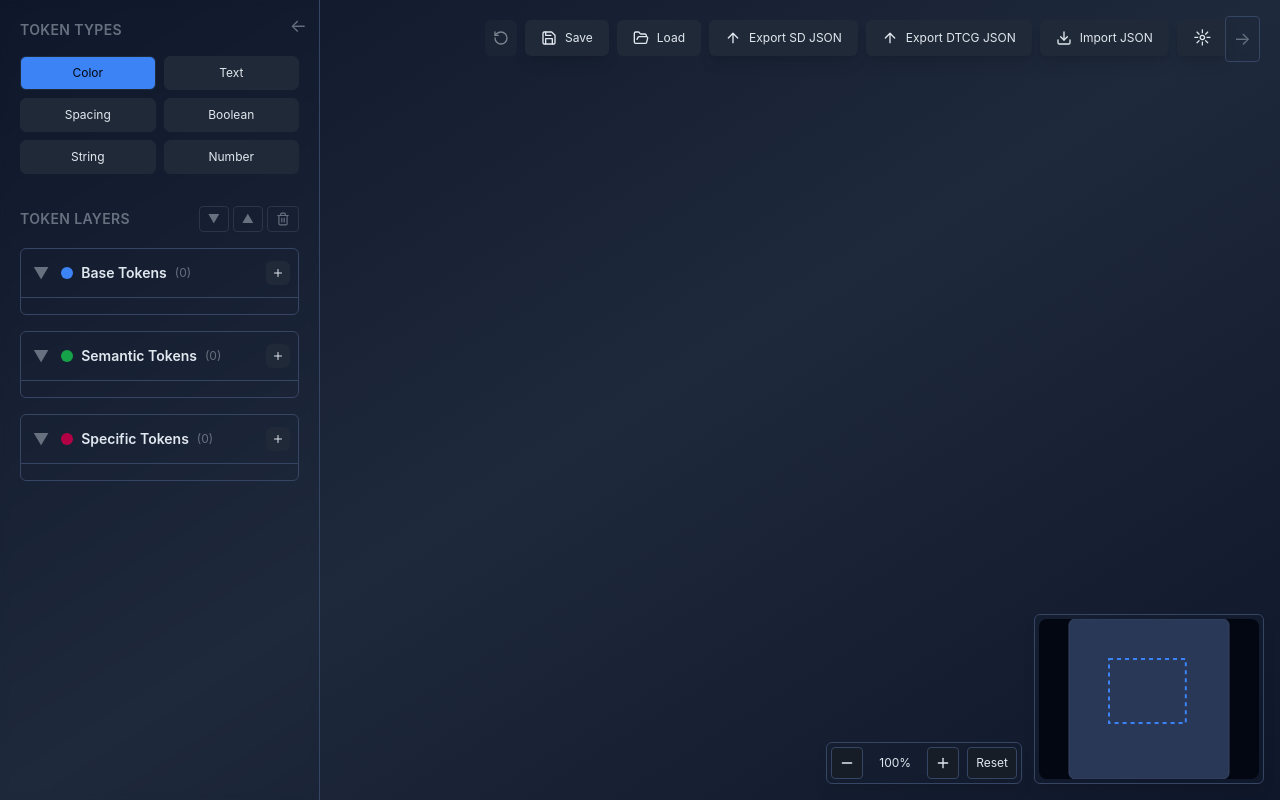
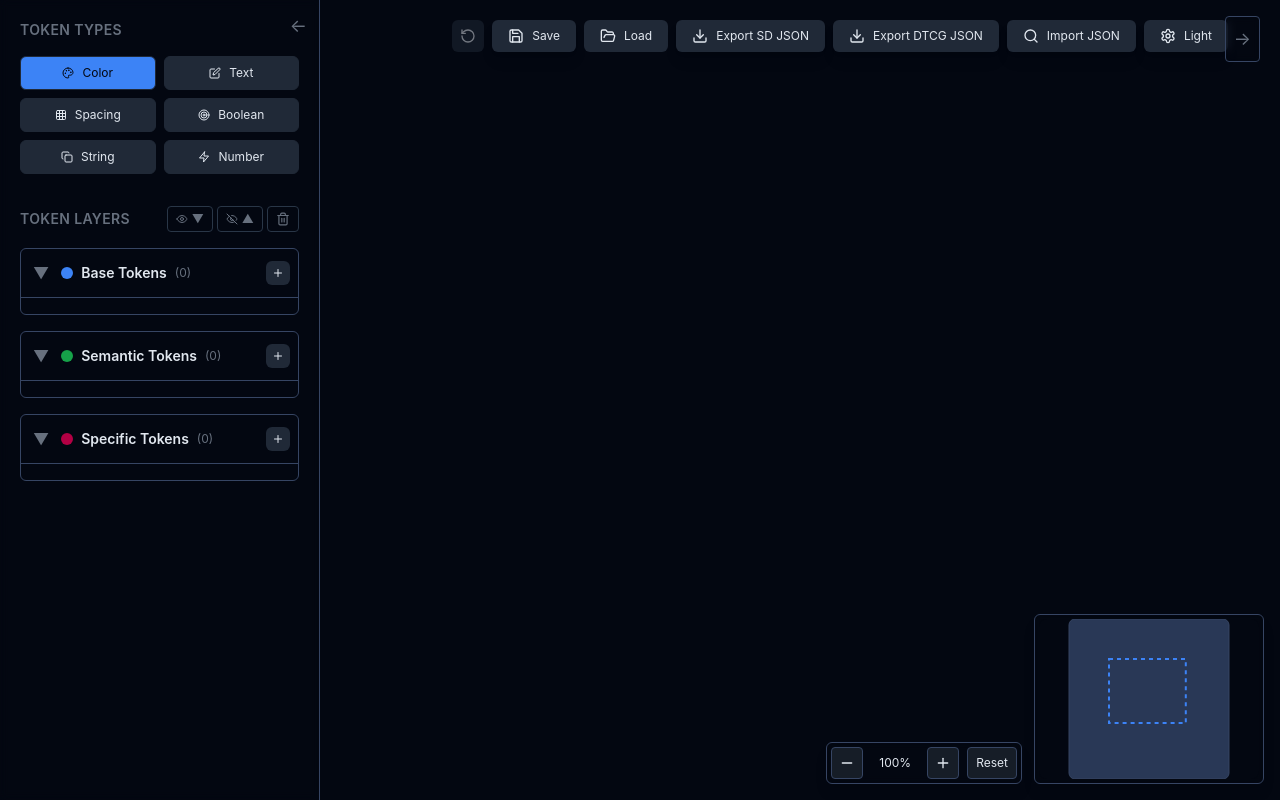
Before and after one commit to m-milde/design-tokens-manager, a React (Vite) app: page / in a window 1280 px wide. Built offline with nearby package versions, Linux system fonts and the light colour scheme.

Commit message:
Thems updates

```diff
--- a/client/global.css
+++ b/client/global.css
@@ -94,6 +94,7 @@
     --foreground: 213 31% 91%;
 
     --dtm-bg-white: 0 0 100%;
+    --dtm-bg-dark-graphite: 224 71% 4%;
 
     --card: 224 71% 4%;
     --card-foreground: 213 31% 91%;
@@ -176,6 +177,7 @@
   .dtm-bg-overlay { background-color: hsl(var(--dtm-bg-overlay)); }
   .dtm-bg-white { background-color: hsl(var(--dtm-bg-white)); }
   .dtm-text-primary-75 { color: hsl(var(--dtm-text-primary)/75%) !important; }
+  .dtm-bg-graphite { background-color: hsl(var(--dtm-bg-dark-graphite)); }
 
   .dtm-text-primary { color: hsl(var(--dtm-text-primary)); }
   .dtm-text-primary-75 { color: hsl(var(--dtm-text-primary)/75%) !important; }
--- a/client/pages/Index.tsx
+++ b/client/pages/Index.tsx
@@ -1,5 +1,12 @@
 import React, { useState, useRef, useCallback, useEffect } from "react";
-import { Trash2, X, Plus, Download, Minus, RotateCcw, RotateCw, Save as SaveIcon, FolderOpen, ArrowUp, Edit, Users } from "lucide-react";
+import {
+  Trash2, X, Plus, Download, Minus, RotateCcw, RotateCw,
+  Save as SaveIcon, FolderOpen, ArrowUp, Edit, Users,
+  // New icons for future use
+  Unlink, Link, Copy, Scissors, Layers, Palette, Settings,
+  Eye, EyeOff, Lock, Unlock, Star, Heart, Zap, Target,
+  Grid, List, Calendar, Clock, Search, Filter, SortAsc, SortDesc
+} from "lucide-react";
 
 interface Token {
   id: string;
@@ -173,10 +180,10 @@ const NodeBubble: React.FC<NodeBubbleProps> = ({
     >
       {/* Top Socket - Bidirectional */}
       <div
-        className={`absolute -top-2 left-1/2 transform -translate-x-1/2 w-4 h-4 border-2 rounded-full cursor-crosshair hover:scale-125 transition-all ${
+        className={`absolute -top-2 left-1/2 transform -translate-x-1/2 w-4 h-4 border-2 dtm-bg-graphite rounded-full cursor-crosshair hover:scale-125 transition-all ${
           isSocketConnected("top")
             ? "bg-white border-white"
-            : "border-white"
+            : "border-white dtm-bg-graphite"
         }`}
         onMouseDown={(e) => {
           e.stopPropagation();
@@ -209,7 +216,7 @@ const NodeBubble: React.FC<NodeBubbleProps> = ({
         className={`absolute top-1/2 -left-3 transform -translate-y-1/2 w-4 h-4 border-2 rounded-full cursor-crosshair hover:scale-125 transition-all ${
           isSocketConnected("left")
             ? "bg-white border-white"
-            : "border-white"
+            : "border-white dtm-bg-graphite"
         }`}
         onMouseDown={(e) => {
           e.stopPropagation();
@@ -242,7 +249,7 @@ const NodeBubble: React.FC<NodeBubbleProps> = ({
         className={`absolute top-1/2 -right-3 transform -translate-y-1/2 w-4 h-4 border-2 rounded-full cursor-crosshair hover:scale-125 transition-all ${
           isSocketConnected("right")
             ? "bg-white border-white"
-            : "border-white"
+            : "border-white dtm-bg-graphite"
         }`}
         onMouseDown={(e) => {
           e.stopPropagation();
@@ -304,10 +311,10 @@ const NodeBubble: React.FC<NodeBubbleProps> = ({
             }}
             title="Disconnect connections"
           >
-            <X size={10} />
+            <Unlink size={10}/>
           </button>
           <button
-            className="w-6 h-6 dtm-btn-primary rounded flex items-center justify-center transition-all text-xs"
+            className="w-6 h-6 dtm-btn-secondary rounded flex items-center justify-center transition-all text-xs"
             onClick={(e) => {
               e.stopPropagation();
               onDeleteNode(token.id);
@@ -334,7 +341,7 @@ const NodeBubble: React.FC<NodeBubbleProps> = ({
         className={`absolute -bottom-2 left-1/2 transform -translate-x-1/2 w-4 h-4 border-2 rounded-full cursor-crosshair transition-all hover:scale-125 ${
           isSocketConnected("bottom")
             ? "bg-white border-white"
-            : "border-white"
+            : "border-white dtm-bg-graphite"
         }`}
         onMouseDown={(e) => {
           e.stopPropagation();
@@ -2176,7 +2183,7 @@ export default function Index() {
   ];
 
   return (
-    <div className="h-screen flex bg-gradient-to-br from-slate-900 via-slate-800 to-slate-900 text-white overflow-hidden">
+    <div className="h-screen flex dtm-bg-graphite from-slate-900 via-slate-800 to-slate-900 text-white overflow-hidden">
       {/* Left Panel */}
       <div className={`${isSidebarCollapsed ? 'w-16' : 'w-80'} dtm-bg-secondary/95 backdrop-blur-sm border-r dtm-border-primary overflow-y-auto transition-all duration-500 ease-in-out`}>
         <div className={`${isSidebarCollapsed ? 'p-2' : 'p-5'} relative`}>
@@ -2209,13 +2216,19 @@ export default function Index() {
                 ).map((type) => (
                   <button
                     key={type}
-                    className={`p-2 text-xs rounded-md border transition-all ${
+                    className={`p-2 text-xs rounded-md border transition-all flex items-center gap-2 justify-center ${
                       currentTokenType === type
                         ? "dtm-btn-primary dtm-text-primary"
                         : "dtm-btn-secondary hover:dtm-text-primary hover:dtm-border-accent hover:dtm-bg-tertiary"
                     }`}
                     onClick={() => setCurrentTokenType(type)}
                   >
+                    {type === "color" && <Palette size={12} />}
+                    {type === "text" && <Edit size={12} />}
+                    {type === "spacing" && <Grid size={12} />}
+                    {type === "boolean" && <Target size={12} />}
+                    {type === "string" && <Copy size={12} />}
+                    {type === "number" && <Zap size={12} />}
                     {type.charAt(0).toUpperCase() + type.slice(1)}
                   </button>
                 ))}
@@ -2236,14 +2249,21 @@ export default function Index() {
                 ).map((type) => (
                   <button
                     key={type}
-                    className={`w-8 h-8 dtm-text-primary-75 rounded-md border transition-all ${
+                    className={`w-8 h-8 dtm-text-primary-75 rounded-md border transition-all flex items-center justify-center ${
                       currentTokenType === type
                         ? "dtm-btn-primary dtm-border-accent"
                         : "dtm-bg-secondary dtm-border-primary dtm-text-primary hover:dtm-btn-primary hover:dtm-border-accent"
                     }`}
                     onClick={() => setCurrentTokenType(type)}
                     title={type.charAt(0).toUpperCase() + type.slice(1)}
-                  />
+                  >
+                    {type === "color" && <Palette size={14} />}
+                    {type === "text" && <Edit size={14} />}
+                    {type === "spacing" && <Grid size={14} />}
+                    {type === "boolean" && <Target size={14} />}
+                    {type === "string" && <Copy size={14} />}
+                    {type === "number" && <Zap size={14} />}
+                  </button>
                 ))}
               </div>
             </div>
@@ -2258,17 +2278,19 @@ export default function Index() {
                 </h3>
                 <div className="flex gap-1">
                   <button
-                    className="text-xs dtm-text-muted hover:dtm-text-primary px-2 py-1 rounded border dtm-border-secondary hover:dtm-border-primary transition-colors"
+                    className="text-xs dtm-text-muted hover:dtm-text-primary px-2 py-1 rounded border dtm-border-secondary hover:dtm-border-primary transition-colors flex items-center gap-1"
                     onClick={() => setCollapsedLayers({ base: false, semantic: false, specific: false })}
                     title="Expand all layers"
                   >
+                    <Eye size={12} />
                     ▼
                   </button>
                   <button
-                    className="text-xs dtm-text-muted hover:dtm-text-primary px-2 py-1 rounded border dtm-border-secondary hover:dtm-border-primary transition-colors"
+                    className="text-xs dtm-text-muted hover:dtm-text-primary px-2 py-1 rounded border dtm-border-secondary hover:dtm-border-primary transition-colors flex items-center gap-1"
                     onClick={() => setCollapsedLayers({ base: true, semantic: true, specific: true })}
                     title="Collapse all layers"
                   >
+                    <EyeOff size={12} />
                     ▲
                   </button>
                   <button
@@ -2485,7 +2507,7 @@ export default function Index() {
                               onClick={() => ungroupTokens(group.id)}
                               title="Ungroup tokens"
                             >
-                                                             <Users size={12}/>
+                                                             <Unlink size={12}/>
                             </button>
                           )}
                         </div>
@@ -2564,15 +2586,17 @@ export default function Index() {
                 {selectedTokens.size} tokens selected
               </span>
               <button
-                className="dtm-btn-success px-2 py-1 rounded-md text-xs transition-colors"
+                className="dtm-btn-success px-2 py-1 rounded-md text-xs transition-colors flex items-center gap-1"
                 onClick={() => setIsGroupModalOpen(true)}
               >
+                <Layers size={12} />
                 Group Tokens
               </button>
               <button
-                className="dtm-btn-secondary px-2 py-1 rounded-md text-xs transition-colors"
+                className="dtm-btn-secondary px-2 py-1 rounded-md text-xs transition-colors flex items-center gap-1"
                 onClick={() => setSelectedTokens(new Set())}
               >
+                <X size={12} />
                 Clear Selection
               </button>
             </div>
@@ -2634,23 +2658,23 @@ export default function Index() {
               onClick={exportTokens}
               title="Export in Style Dictionary format"
             >
-                             <ArrowUp size={16} />
-               Export SD JSON
+              <Download size={16} />
+              Export SD JSON
             </button>
             <button
               className="dtm-btn-secondary px-4 py-1 rounded-md shadow-lg transition-all flex items-center gap-2"
               onClick={exportTokensDTCG}
               title="Export in Design Token Community Group format"
             >
-                             <ArrowUp size={16} />
-               Export DTCG JSON
+              <Download size={16} />
+              Export DTCG JSON
             </button>
             <button
               className="dtm-btn-secondary px-4 py-1 rounded-md shadow-lg transition-all flex items-center gap-2"
               onClick={() => setIsImportModalOpen(true)}
               title="Import JSON file from Style Dictionary or DTCG format"
             >
-              <Download size={16} />
+              <Search size={16} />
               Import JSON
             </button>
             <button
@@ -2658,8 +2682,8 @@ export default function Index() {
               onClick={toggleTheme}
               title={`Switch to ${isDarkTheme ? 'light' : 'dark'} theme`}
             >
-              <span className="text-lg">{isDarkTheme ? "☼" : "☾"}</span>
-              {isDarkTheme ? "" : ""}
+              <Settings size={16} />
+              {isDarkTheme ? "Light" : "Dark"}
             </button>
           </div>
         </div>
```
